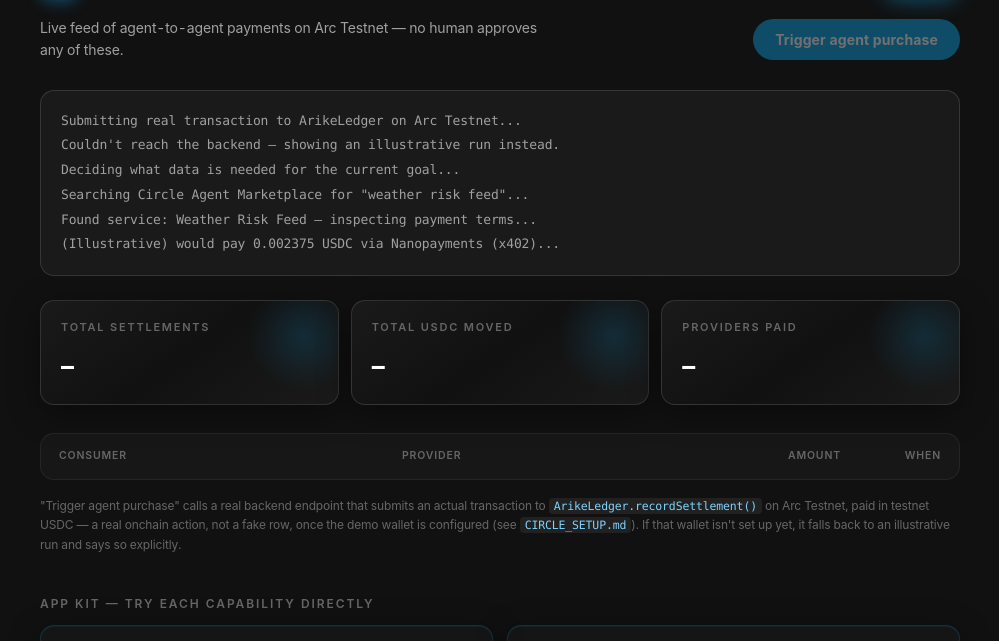
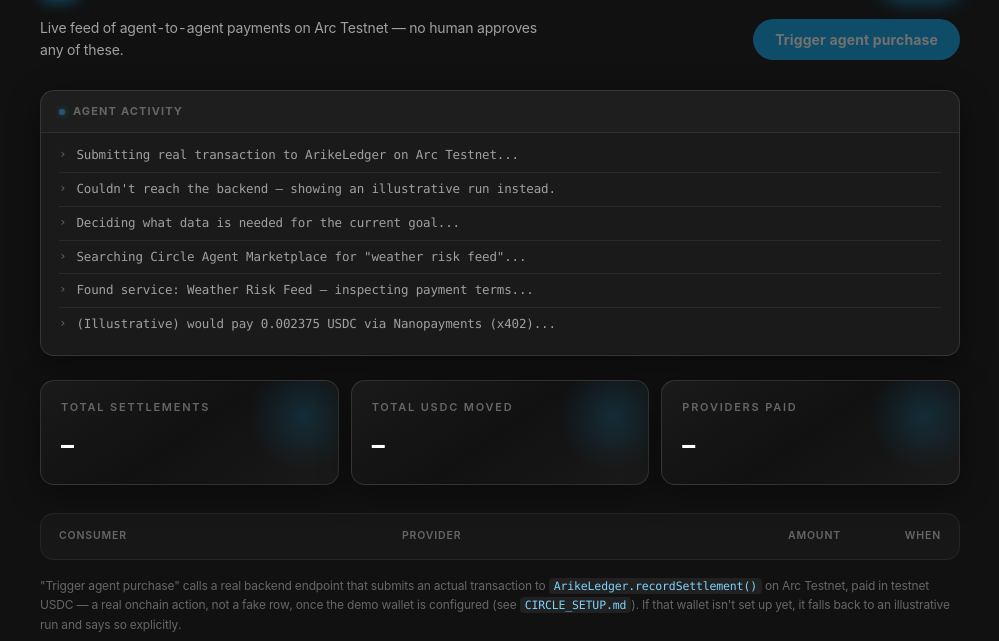
Before and after one commit to Goddesszee/arike, a website: page index.html in a window 1280 px wide. Both pictures are taken after a click on the button "Trigger agent purchase". Shown: the part 89-730 px from the top of the page, without its empty margins (140-1139 px from the left). Drawn offline with Linux system fonts and the light colour scheme; no server answers; a web font is replaced by a local one.

Commit message:
Polish agent-log panel (header, per-line indicators); add open-ended ask endpoint

```diff
--- a/index.html
+++ b/index.html
@@ -217,15 +217,44 @@
     background: var(--surface);
     border: 1px solid var(--border2);
     border-radius: var(--radius);
-    padding: 18px 20px; margin-bottom: 24px;
-    font-family: 'SF Mono', Consolas, monospace;
-    font-size: 13px; color: var(--text2); line-height: 1.9;
+    margin-bottom: 24px;
+    overflow: hidden;
+    box-shadow: var(--shell-shadow);
   }
   .agent-log.active { display: block; animation: up .25s ease both; }
-  .agent-log .line { opacity: 0; animation: appear .3s forwards; }
+  .agent-log-header {
+    display: flex; align-items: center; gap: 8px;
+    padding: 12px 18px;
+    background: rgba(128,128,128,.04);
+    border-bottom: 1px solid var(--border);
+    font-size: 11px; font-weight: 700;
+    text-transform: uppercase; letter-spacing: .1em;
+    color: var(--text3);
+  }
+  .agent-log-header .live-dot-sm {
+    width: 6px; height: 6px; border-radius: 50%;
+    background: var(--accent3);
+    box-shadow: 0 0 6px var(--accent3);
+    animation: pulse 2s ease infinite;
+  }
+  .agent-log-body { padding: 6px 18px 14px; }
+  .agent-log .line {
+    display: flex; align-items: flex-start; gap: 10px;
+    padding: 7px 0;
+    font-family: 'SF Mono', Consolas, monospace;
+    font-size: 12.5px; color: var(--text2); line-height: 1.5;
+    opacity: 0; animation: appear .3s forwards;
+    border-bottom: 1px solid var(--border);
+  }
+  .agent-log .line:last-child { border-bottom: none; }
+  .agent-log .line::before {
+    content: '›'; color: var(--text3); flex-shrink: 0;
+    font-family: inherit; margin-top: -1px;
+  }
   @keyframes appear { to { opacity: 1; } }
   @keyframes up { from { opacity: 0; transform: translateY(6px); } to { opacity: 1; transform: translateY(0); } }
-  .agent-log .done { color: var(--accent4); }
+  .agent-log .done { color: var(--accent4); font-weight: 600; }
+  .agent-log .done::before { content: '✓'; color: var(--accent4); }
 
   .stats { display: grid; grid-template-columns: repeat(3, 1fr); gap: 12px; margin-bottom: 28px; }
   .stat {
@@ -565,7 +594,10 @@
       <button class="btn" id="simulateBtn">Trigger agent purchase</button>
     </div>
 
-    <div class="agent-log" id="agentLog"></div>
+    <div class="agent-log" id="agentLog">
+      <div class="agent-log-header"><span class="live-dot-sm"></span>Agent activity</div>
+      <div class="agent-log-body" id="agentLogBody"></div>
+    </div>
 
     <div class="stats">
       <div class="stat"><div class="label">Total Settlements</div><div class="value" id="statCount">–</div></div>
@@ -1200,7 +1232,7 @@
     function sleep(ms) { return new Promise((r) => setTimeout(r, ms)); }
 
     async function logLine(text, done) {
-      const log = document.getElementById("agentLog");
+      const log = document.getElementById("agentLogBody");
       const line = document.createElement("div");
       line.className = "line" + (done ? " done" : "");
       line.textContent = text;
@@ -1214,7 +1246,7 @@
       btn.disabled = true;
       const log = document.getElementById("agentLog");
       log.classList.add("active");
-      log.innerHTML = "";
+      document.getElementById("agentLogBody").innerHTML = "";
       await logLine("Submitting real transaction to ArikeLedger on Arc Testnet...");
       try {
         const res = await fetch("/api/simulate", { method: "POST" });
```
